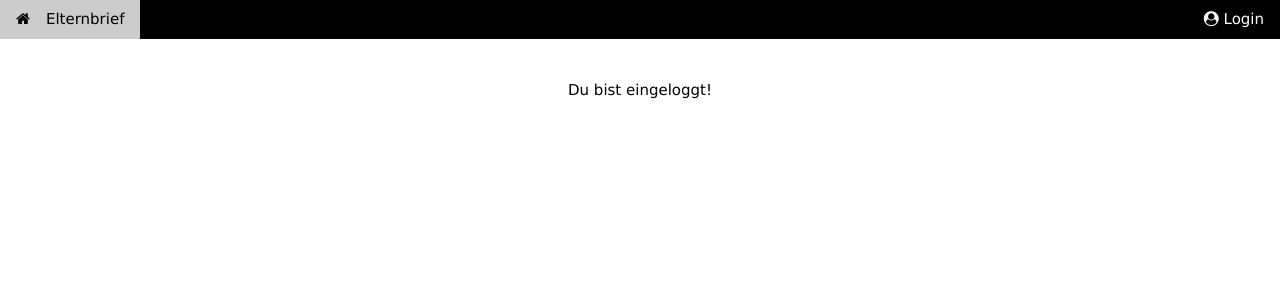
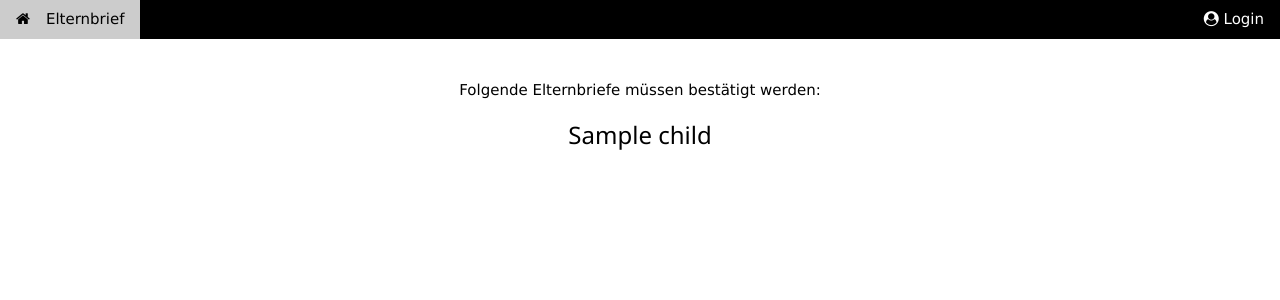
Before and after one commit to deppiedave64/elternbrief, a Django app: template elternbrief/letters/templates/letters/index_logged_in.html in a window 1280 px wide. Shown: the top 300 px of the page. Run offline with Django 3.2, Linux system fonts and the light colour scheme; tables that the repository leaves empty hold one stand-in row (values such as "Sample post"); the template is opened without the code that fills it: values that come from a table or form of the project are taken from there, most other values are stand-ins (such as "Sample title", 1, 10 or a date in 2020).

Commit message:
Start working on index

```diff
--- a/elternbrief/letters/admin.py
+++ b/elternbrief/letters/admin.py
@@ -2,7 +2,7 @@ from django.contrib import admin
 from django.contrib.auth.admin import UserAdmin as BaseUserAdmin
 from django.contrib.auth.models import User
 
-from .models import Group, ClassGroup, Letter, Student, Parent
+from .models import Group, ClassGroup, Letter, Student, Profile
 
 admin.site.register(Group)
 admin.site.register(ClassGroup)
@@ -11,7 +11,7 @@ admin.site.register(Student)
 
 
 class ParentInline(admin.StackedInline):
-    model = Parent
+    model = Profile
     can_delete = False
     verbose_name = "Elternteil"
 
--- a/elternbrief/letters/models.py
+++ b/elternbrief/letters/models.py
@@ -33,6 +33,13 @@ class Letter(models.Model):
     def __str__(self):
         return self.name
 
+    @staticmethod
+    def by_child(child):
+        letters = [letter for letter in Letter.objects.filter(classes_concerned__name=child.class_group)] + \
+                  [letter for letter in [Letter.objects.filter(groups_concerned__name=child.groups.all()[i])[0] for i in
+                                         range(child.groups.count())]]
+        return letters
+
 
 class Student(models.Model):
     # parents = models.ManyToManyField(settings.AUTH_USER_MODEL, verbose_name="Erziehungsberechtigte", blank=True)
@@ -45,17 +52,17 @@ class Student(models.Model):
         return self.first_name + " " + self.last_name + ", " + str(self.class_group)
 
 
-class Parent(models.Model):
+class Profile(models.Model):
     user = models.OneToOneField(User, on_delete=models.CASCADE)
     children = models.ManyToManyField(Student, verbose_name="Kinder", blank=True)
 
 
 @receiver(post_save, sender=User)
-def create_user_parent(sender, instance, created, **kwargs):
+def create_user_profile(sender, instance, created, **kwargs):
     if created:
-        Parent.objects.create(user=instance)
+        Profile.objects.create(user=instance)
 
 
 @receiver(post_save, sender=User)
-def save_user_parent(sender, instance, **kwargs):
-    instance.parent.save()
+def save_user_profile(sender, instance, **kwargs):
+    instance.profile.save()
--- a/elternbrief/letters/templates/letters/base.html
+++ b/elternbrief/letters/templates/letters/base.html
@@ -41,6 +41,12 @@
 {% endblock %}
 
 <div class="w3-container w3-padding-64 w3-center" id="main">
+    {% if error_message %}
+        <div class="w3-panel w3-red">
+            <h2>Fehler!</h2>
+            <p>{{ error_message }}</p>
+        </div>
+    {% endif %}
     {% block content %}
     {% endblock %}
 </div>
--- a/elternbrief/letters/templates/letters/index_logged_in.html
+++ b/elternbrief/letters/templates/letters/index_logged_in.html
@@ -3,5 +3,13 @@
 {% block title %}Index{% endblock %}
 
 {% block content %}
-    <p>Du bist eingeloggt!</p>
+    <p>Folgende Elternbriefe müssen bestätigt werden:</p>
+
+    {% for child in children_list %}
+        <h3>{{ child }}</h3>
+        {% for letter in letters.child.id %}
+            <p>{{ letter }}</p>
+        {% endfor %}
+    {% endfor %}
+
 {% endblock %}
```
Also changed, not shown: elternbrief/letters/views.py (+16 -4 lines).
